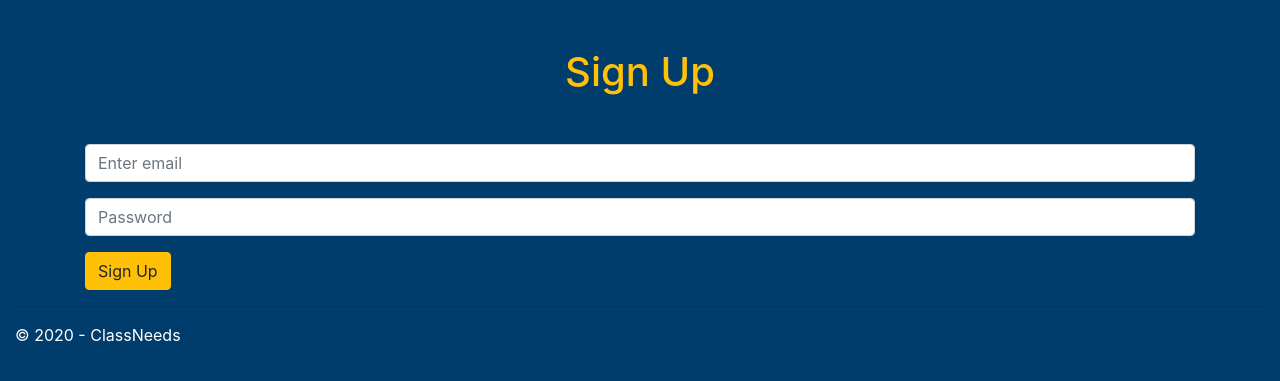
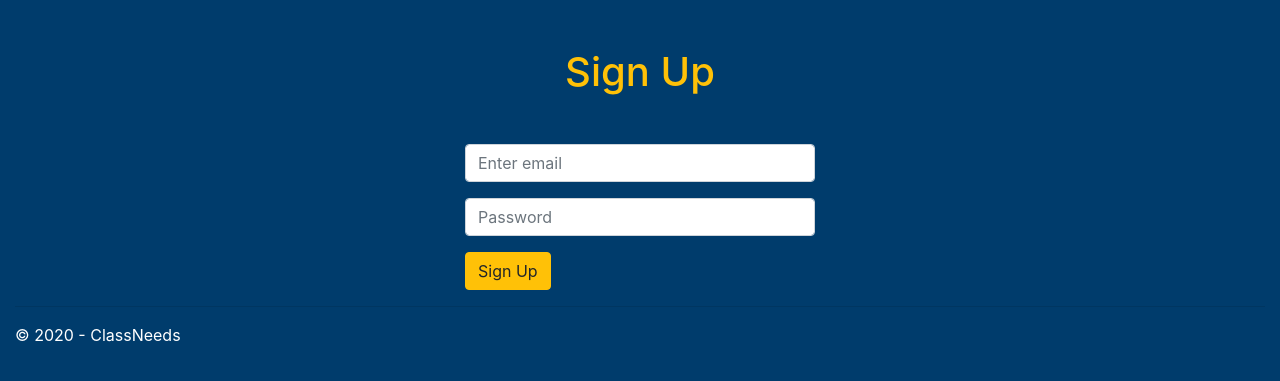
Before and after one commit to Error808/ClassNeeds, a Flask app: page /SignUp in a window 1280 px wide. Shown: the part 56-437 px from the top of the page. Run offline with Flask 2, Linux system fonts and the light colour scheme; parts of the project's set-up code (start-up, migrations or seed data) failed here and were passed over; some libraries are stand-ins or nearby versions.

Commit message:
signup width

```diff
--- a/ClassNeeds/templates/signUp.html
+++ b/ClassNeeds/templates/signUp.html
@@ -7,6 +7,12 @@
 
     <div class="container ">
 
+        <div class="row">
+            <div class="col-md-4">
+
+            </div>
+
+            <div class="col-md-4">
 
                 <form action="/SignUp" method="post">
                     <div class="form-group">
@@ -19,4 +25,13 @@
                 </form>
             </div>
 
+            <div class="col-md-4">
+
+            </div>
+
+
+
+        </div>
+    </div>
+
             {% endblock %}
```
Also changed, not shown: ClassNeeds/templates/signIn.html (+12 -1 lines). Lines whose indentation alone changed are shown as unchanged.
